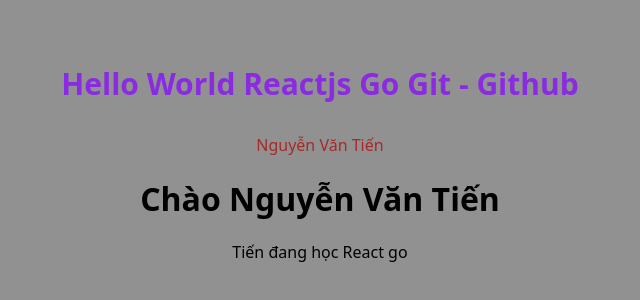
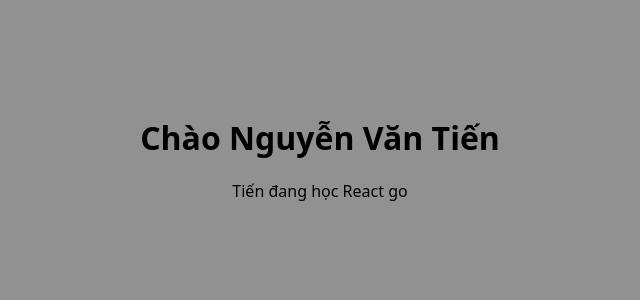
Before and after one commit to nvantien24042002/react-go, a React (Vite) app: page / in a window 1280 px wide. Shown: the part 252-552 px from the top of the page, without its empty margins (320-960 px from the left). Built offline with nearby package versions, Linux system fonts and the light colour scheme.

Commit message:
added Export Component Default

```diff
--- a/src/App.jsx
+++ b/src/App.jsx
@@ -1,16 +1,5 @@
 import './App.css'
-// Component default
-function Welcome(){
-
-  return(
-    <>
-      <h1>Chào Nguyễn Văn Tiến</h1>
-      <p> Tiến đang học React go</p>
-    </>
-  )
-
-
-}
+import Welcome from './components/Welcome';
 // Welcome();
 // Welcome
 function App() {
@@ -128,8 +117,8 @@
   // JSX => UI
   return (
     <>
-        <h3>Hello World Reactjs Go Git - Github</h3>
-        <p className='my-text'>Nguyễn Văn Tiến</p>
+        {/* <h3>Hello World Reactjs Go Git - Github</h3>
+        <p className='my-text'>Nguyễn Văn Tiến</p> */}
         <Welcome/>
     </>
   );
--- /dev/null
+++ b/src/components/Welcome.jsx
@@ -0,0 +1,9 @@
+function Welcome(){
+    return(
+        <>
+            <h1>Chào Nguyễn Văn Tiến</h1>
+            <p> Tiến đang học React go</p>
+        </>
+    )
+}
+export default Welcome;
```
